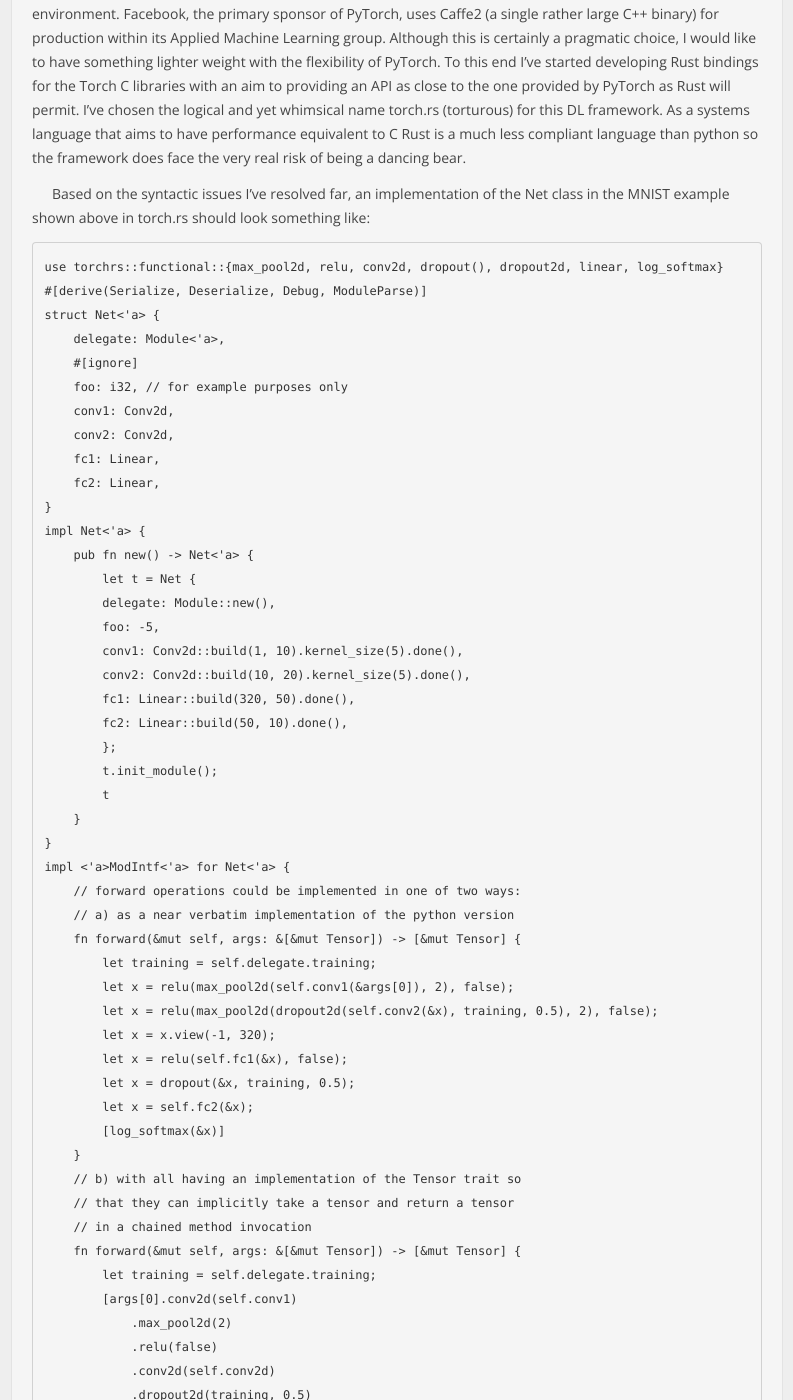
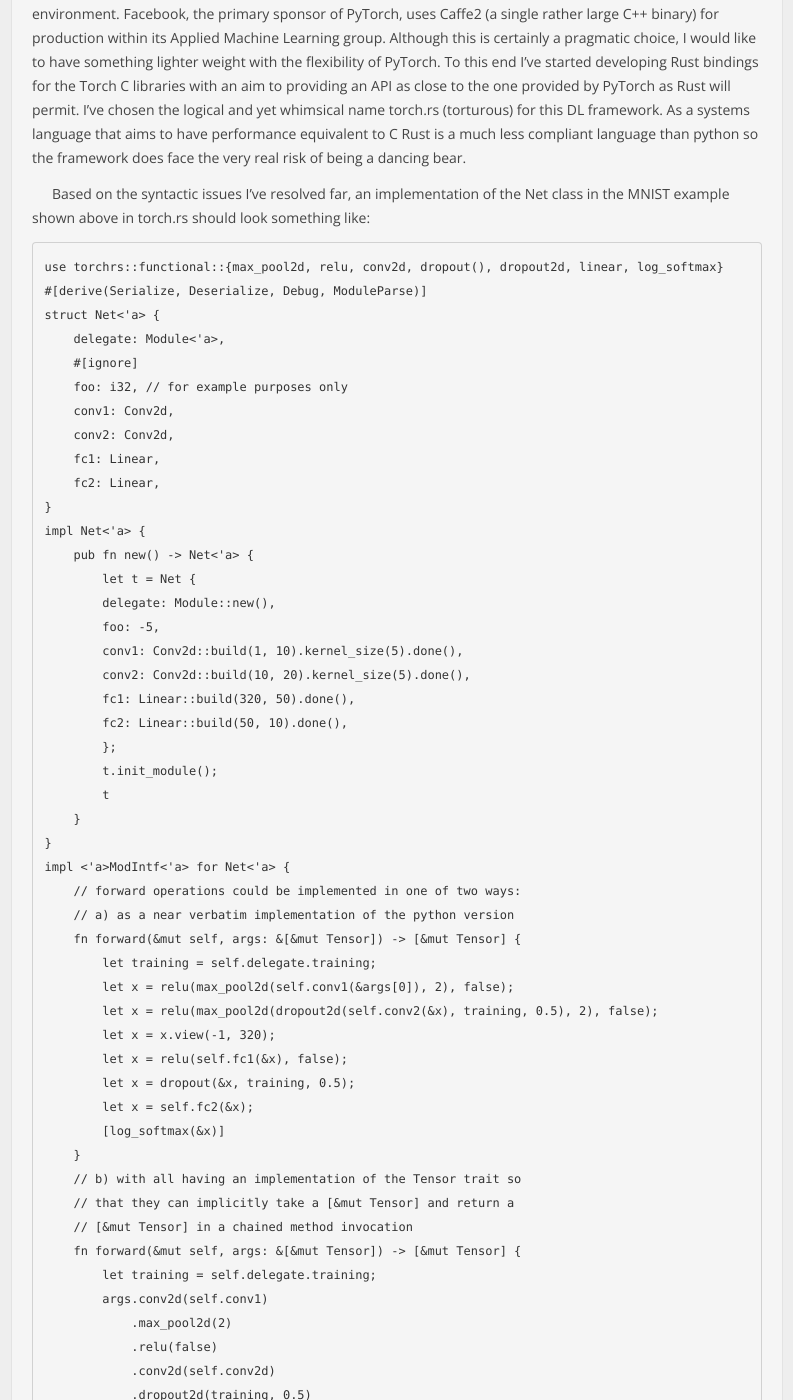
Before and after one commit to mattmacy/mattmacy.github.io, a Jekyll site: the page built from _posts/2017-05-19-Developing-A-Deep-Learning-Framework-in-Rust.md, in a window 1280 px wide and 1400 px high, scrolled down 1250 px. Shown: the whole window, without its empty margins (44-837 px from the left). Built offline with Jekyll 4.4.1, drawn with Linux system fonts in a browser that asks for light colours; some of the changed text lies outside the part shown.

Commit message:
Update 2017-05-19-Developing-A-Deep-Learning-Framework-in-Rust.md

```diff
--- a/_posts/2017-05-19-Developing-A-Deep-Learning-Framework-in-Rust.md
+++ b/_posts/2017-05-19-Developing-A-Deep-Learning-Framework-in-Rust.md
@@ -85,11 +85,11 @@
             [log_softmax(&x)]
         }
         // b) with all having an implementation of the Tensor trait so
-        // that they can implicitly take a tensor and return a tensor
-        // in a chained method invocation
+        // that they can implicitly take a [&mut Tensor] and return a
+        // [&mut Tensor] in a chained method invocation
         fn forward(&mut self, args: &[&mut Tensor]) -> [&mut Tensor] {
             let training = self.delegate.training;
-            [args[0].conv2d(self.conv1)
+            args.conv2d(self.conv1)
                 .max_pool2d(2)
                 .relu(false)
                 .conv2d(self.conv2d)
@@ -101,20 +101,20 @@
                 .relu(false)
                 .dropout(training, 0.5)
                 .linear(self.fc2)
-                .log_softmax()]
+                .log_softmax()
         }
         // Method chaining doesn't preclude the use of temporaries.
         // One can lay out the forward function in the same way as
         // the first example whilst chaining methods.
         fn forward(&mut self, args: &[&mut Tensor]) -> [&mut Tensor] {
             let training = self.delegate.training;
-            let x = args[0].conv2d(self.conv1).max_pool2d(2).relu(false);
+            let x = args.conv2d(self.conv1).max_pool2d(2).relu(false);
             let x = x.conv2d(self.conv2d).dropout2d(training, 0.5).max_pool2d(2).relu(false);
             let x = x.view(-1, 320);
             let x = x.linear(self.fc1).relu(false);
             let x = x.dropout(training, 0.5);
             let x = x.linear(self.fc2);
-            [x.log_softmax()]
+            x.log_softmax()
         }
         fn delegate(&mut self) -> &mut Module<'a> { &mut self.delegate }
     }
```
